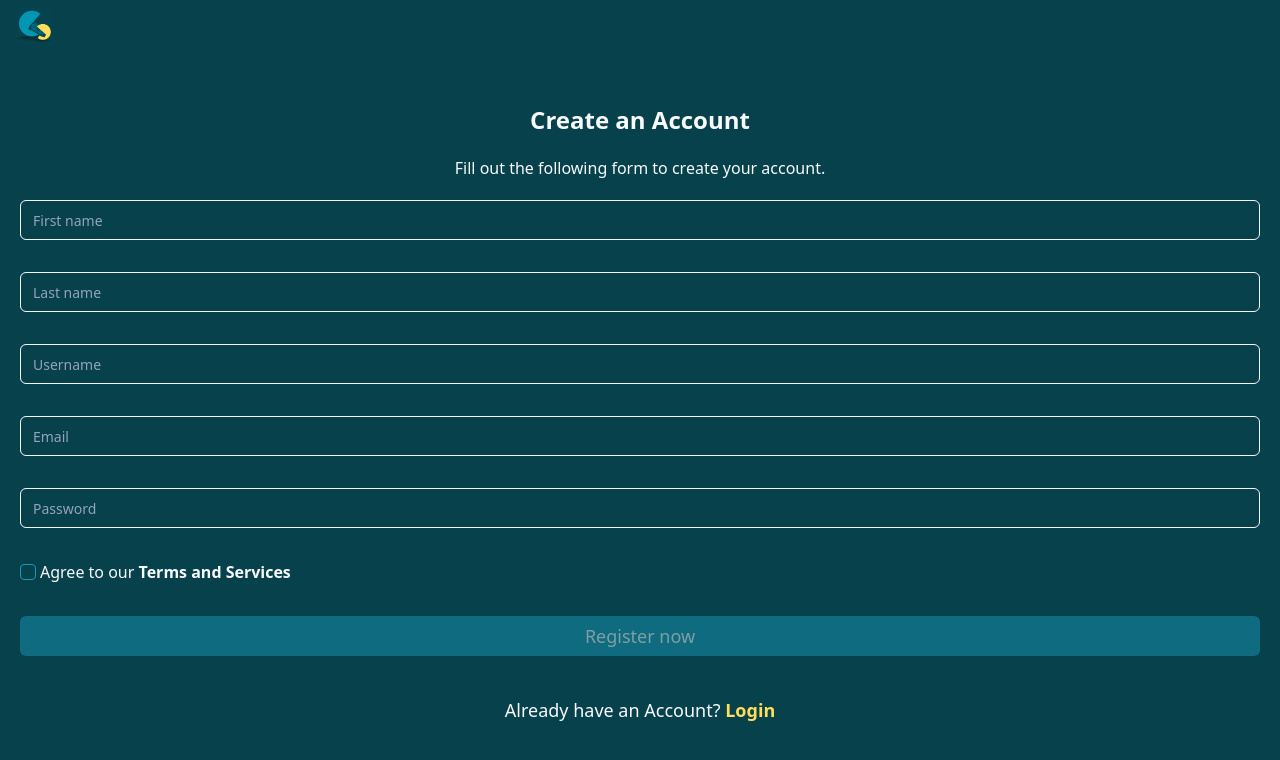
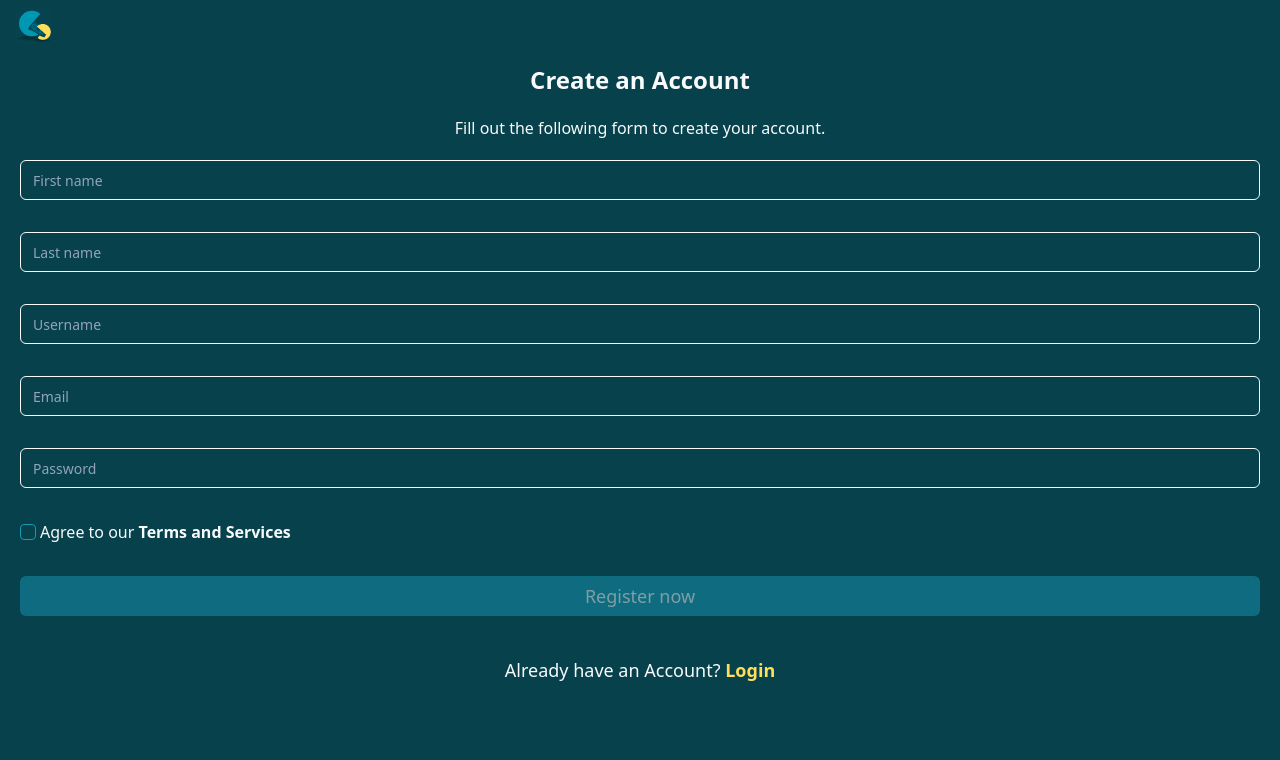
Before and after one commit to JohannaHaer/fullstack_abschlussprojekt, a React (Vite) app in the folder frontend/: page /register in a window 1280 px wide. Shown: the top 760 px of the page. Built offline with nearby package versions, Linux system fonts and the light colour scheme; no server answers.

Commit message:
margin h1 register und login entfernt

```diff
--- a/frontend/src/pages/Login.jsx
+++ b/frontend/src/pages/Login.jsx
@@ -14,7 +14,7 @@ const Login = () => {
         <>
             <LogoNormal/>
             <section className='flex flex-col align-center text-center h-dvh gap-5 p-5'>
-                <h1 className='text-center text-2xl font-bold mt-10'>Welcome back</h1>
+                <h1 className='text-center text-2xl font-bold'>Welcome back</h1>
                 <p className='text-center'>Please log in to access your account.</p>
                 <LoginForm/>
                 <p className='text-lg mt-5'>Don't have an account? <span onClick={navigateRegister} className='text-[#06434E] dark:text-[#FFDE59] font-bold'>Register</span></p>
--- a/frontend/src/pages/Register.jsx
+++ b/frontend/src/pages/Register.jsx
@@ -14,7 +14,7 @@ const Register = () => {
         <>
             <LogoNormal/>
             <section className='flex flex-col align-center text-center h-dvh gap-5 p-5'>
-                <h1 className='text-center text-2xl font-bold mt-10'>Create an Account</h1>
+                <h1 className='text-center text-2xl font-bold'>Create an Account</h1>
                 <p className='text-center'>Fill out the following form to create your account.</p>
                 <RegisterForm/>
                 <p className='text-lg mt-5'>Already have an Account? <span onClick={navigateLogin} className='text-[#06434E] dark:text-[#FFDE59] font-bold'>Login</span></p>
```
